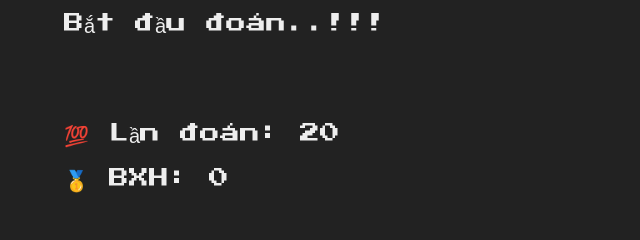
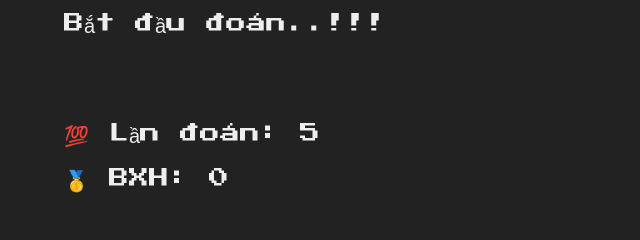
Before and after one commit to dohung148/Lab19.1, a plain HTML site: page index.html in a window 1280 px wide. Shown: the part 437-677 px from the top of the page, 636-1276 px from the left. Drawn offline with Linux system fonts and the light colour scheme.

Commit message:
Update index.html

```diff
--- a/index.html
+++ b/index.html
@@ -21,7 +21,7 @@
       </section>
       <section class="right">
         <p class="message">Bắt đầu đoán..!!!</p>
-        <p class="label-score">💯 Lần đoán: <span class="score">20</span></p>
+        <p class="label-score">💯 Lần đoán: <span class="score">5</span></p>
         <p class="label-highscore">🥇 BXH: <span class="highscore">0</span></p>
       </section>
     </main>
```
